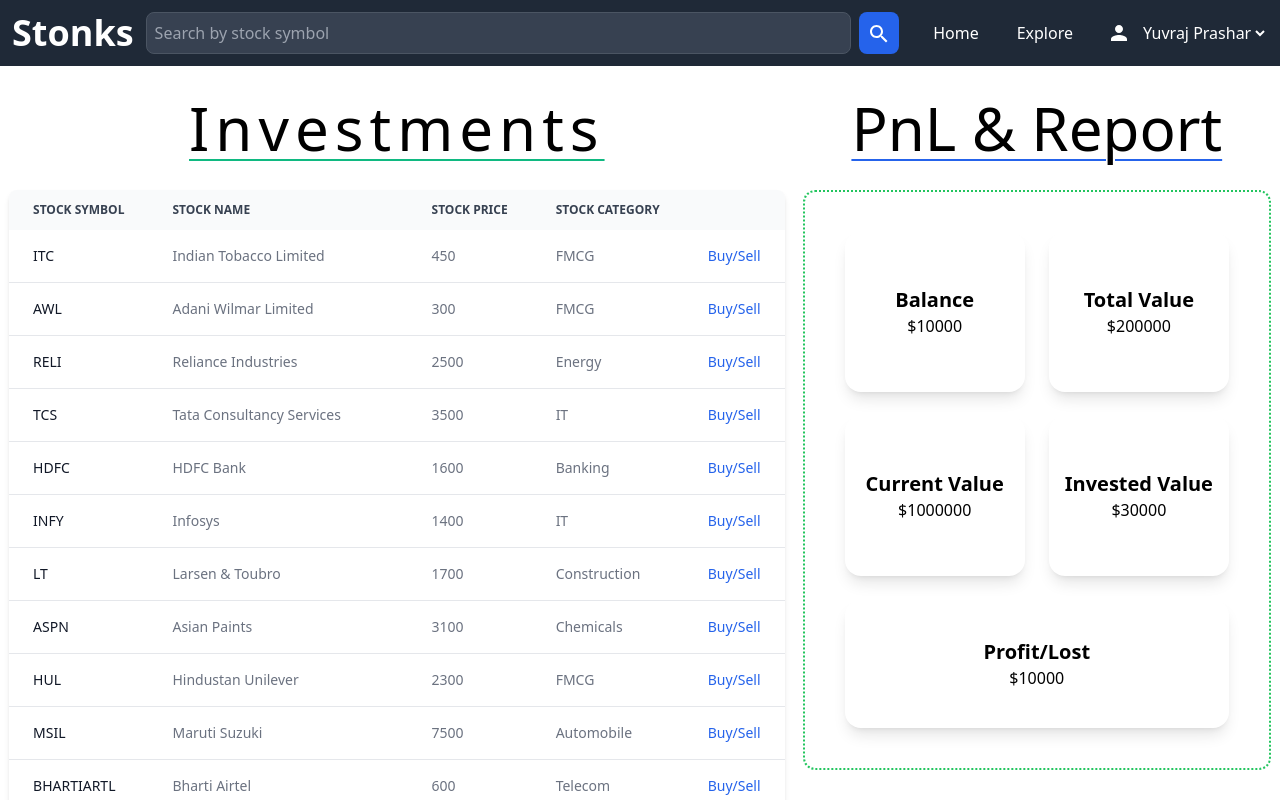
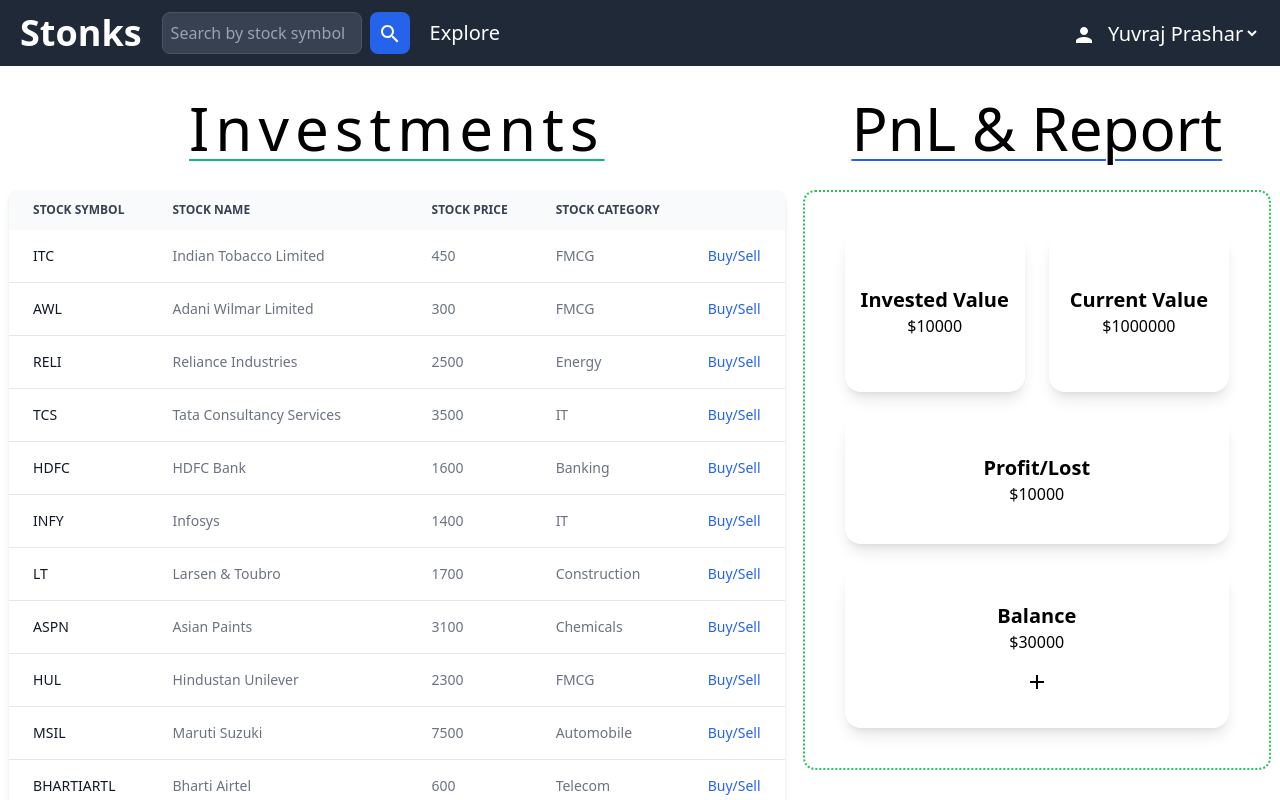
Before and after one commit to YuvrajPrashar/StonXs, a React (Vite) app in the folder client/: page /portfolio in a window 1280 px wide. Shown: the top 800 px of the page. Built offline with nearby package versions, Linux system fonts and the light colour scheme; the HTML template or start-up script is replaced by a standard one.

Commit message:
Refactor Holdings and Navbar components

```diff
--- a/client/src/Components/Holdings.jsx
+++ b/client/src/Components/Holdings.jsx
@@ -12,9 +12,9 @@
           <Stockstable />
         </div>
       ) : (
-        <h2 className="text-center text-2xl text-gray-500 my-8">
+        <div className="text-center text-6xl font-extrabold p-10">
           You have not purchased anything yet
-        </h2>
+        </div>
       )}
     </div>
   );
--- a/client/src/Components/Navbar.jsx
+++ b/client/src/Components/Navbar.jsx
@@ -2,6 +2,13 @@
 import PersonIcon from "@mui/icons-material/Person";
 import { useState } from "react";
 import { Link, useNavigate } from "react-router-dom";
+import {
+  LoginOutlined,
+  LoginRounded,
+  LoginSharp,
+  LoginTwoTone,
+  LogoutOutlined,
+} from "@mui/icons-material";
 
 const Navbar = () => {
   const [loggedIn, setLoggedIn] = useState(true);
@@ -22,9 +29,11 @@
   };
 
   return (
-    <nav className="top-0 flex w-full items-center p-3 gap-3 bg-gray-800 text-white">
-      <div className="text-4xl font-bold w-max">Stonks</div>
-      <form className="flex w-3/5 gap-2 justify-evenly">
+    <nav className="top-0 flex w-screen items-center py-3 px-5 gap-3 space-x-2 bg-gray-800 text-white">
+      <div className="text-4xl font-bold w-max">
+        <Link to="/">Stonks</Link>
+      </div>
+      <form className="flex w-1/5 gap-2 justify-evenly">
         <input
           type="text"
           name="search"
@@ -35,18 +44,15 @@
           <SearchIcon />
         </button>
       </form>
-      <div className="flex flex-1 justify-evenly items-center space-x-4 mt-2 md:mt-0">
-        <Link to="/" className="hover:text-gray-400 cursor-pointer">
-          Home
-        </Link>
+      <div className="flex flex-1 justify-start text-xl content-center w-max ">
         <Link to="/stocks" className="hover:text-gray-400 cursor-pointer">
           Explore
         </Link>
       </div>
-      <div className="flex items-center space-x-2 mt-2 ml-auto md:mt-0">
-        <PersonIcon />
+      <div className="flex items-center mt-2 ml-auto md:mt-0">
         {loggedIn ? (
-          <div className="hover:text-gray-400 cursor-pointer">
+          <div className="hover:text-gray-400 cursor-pointer space-x-2 align-bottom text-xl content-center">
+            <PersonIcon />
             <select
               className="bg-gray-800 border-0 text-white focus:outline-none hover:text-gray-400 cursor-pointer"
               onChange={handleSelectChange}
@@ -61,9 +67,10 @@
             </select>
           </div>
         ) : (
-          <Link to="/login" className="hover:text-gray-400 cursor-pointer">
-            Log In
-          </Link>
+          <div className="hover:text-gray-400 cursor-pointer space-x-2 align-bottom text-xl content-center">
+            <LoginSharp />
+            <Link to="/login">Log In</Link>
+          </div>
         )}
       </div>
     </nav>
--- a/client/src/Components/Report.jsx
+++ b/client/src/Components/Report.jsx
@@ -1,3 +1,5 @@
+import { Add } from "@mui/icons-material";
+
 const Report = () => {
   return (
     <div className="h-full w-max mx-auto">
@@ -5,26 +7,24 @@
         PnL & Report
       </div>
       <div className="grid grid-cols-2 gap-6 p-10 hover:shadow-md  bg-white border-2 border-dotted border-green-500 h-auto rounded-xl">
-        <div className="p-4 rounded-2xl shadow-lg content-center text-center hover:border-2 hover:border-slate200 h-40 ">
-          <div className="font-bold text-xl">Balance</div>
+        <div className="p-4 rounded-2xl shadow-lg content-center text-center hover:border-2 hover:border-slate200 h-40">
+          <div className="font-bold text-xl">Invested Value</div>
           <div className="">$10000</div>
-        </div>
-
-        <div className="p-4 rounded-2xl text-center content-center hover:border-2 hover:border-slate-200 shadow-lg h-40">
-          <div className="font-bold text-xl">Total Value</div>
-          <div>$200000</div>
         </div>
         <div className=" p-4 rounded-2xl text-center content-center hover:border-2 hover:border-slate-200 shadow-lg h-40">
           <div className="font-bold text-xl">Current Value</div>
           <div>$1000000</div>
         </div>
-        <div className="p-4 rounded-2xl text-center content-center hover:border-2 hover:border-slate-200 shadow-lg h-40">
-          <div className="font-bold text-xl">Invested Value</div>
-          <div>$30000</div>
-        </div>
         <div className=" p-4 col-span-2 rounded-2xl text-center content-center hover:border-2 hover:border-slate-200 shadow-lg h-32">
           <div className="font-bold text-xl ">Profit/Lost</div>
           <div>$10000</div>
+        </div>
+        <div className=" space-y-4 justify-center col-span-2 p-4 rounded-2xl text-center content-center hover:border-2 hover:border-slate-200 shadow-lg h-40">
+          <div className="content-center">
+            <div className="font-bold text-xl">Balance</div>
+            <div>$30000</div>
+          </div>
+          <Add />
         </div>
       </div>
     </div>
```
